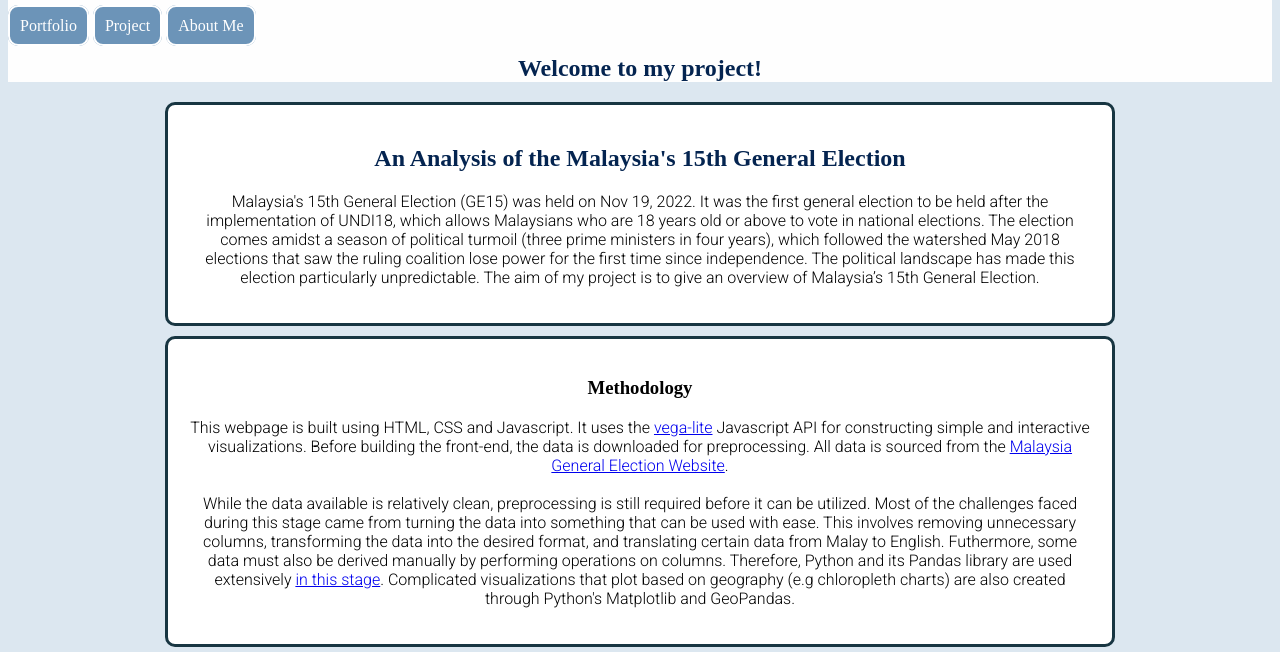
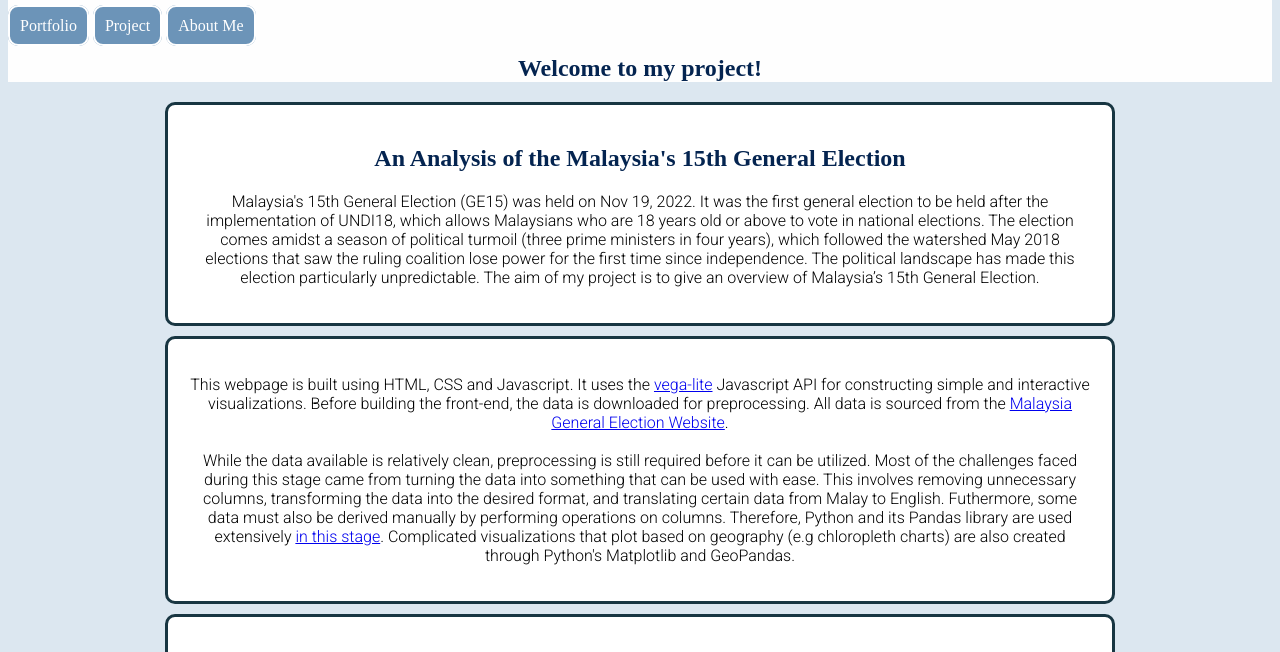
Before and after one commit to karmun2710/karmun2710.github.io, a plain HTML site: page project.html in a window 1280 px wide. Shown: the part 111-763 px from the top of the page. Drawn offline with Linux system fonts and the light colour scheme; a script that the page names is missing.

Commit message:
Updated Methodology

```diff
--- a/project.html
+++ b/project.html
@@ -45,7 +45,6 @@
 		</div>
 
 		<div class="project_style">
-			<h3>Methodology</h3>
 			<p>
 				This webpage is built using HTML, CSS and Javascript. It uses the
 				<a href="https://vega.github.io/vega-lite/">vega-lite</a> Javascript API
```
